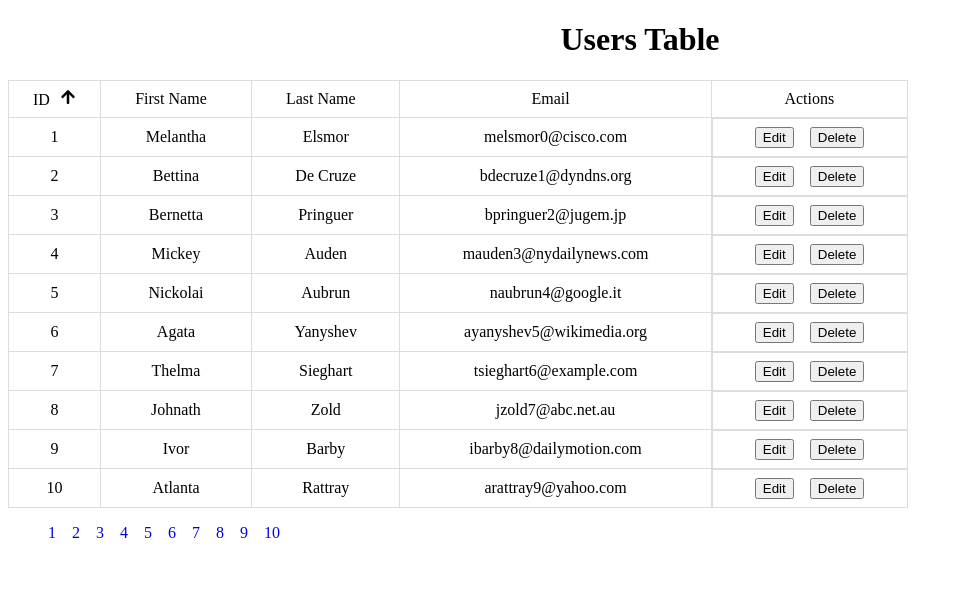
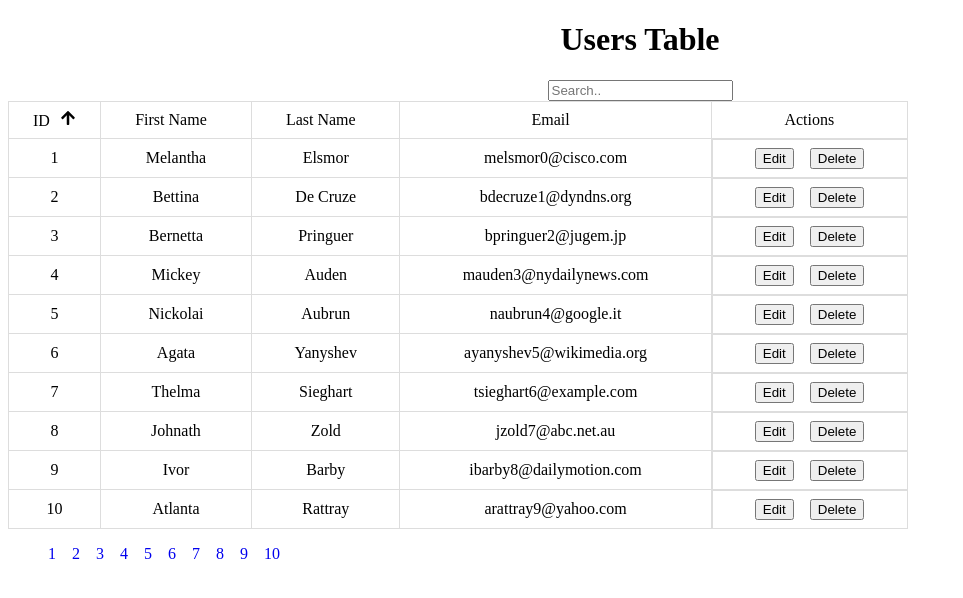
Before and after one commit to dimitarsabev00/Users-Table, a React (Create React App) app: page / in a window 1280 px wide. Shown: the top 598 px of the page, without its empty margins (0-963 px from the left). Built offline with nearby package versions, Linux system fonts and the light colour scheme; the HTML template or start-up script is replaced by a standard one.

Commit message:
Fix Bug With Pagination

```diff
--- a/src/components/AppContainer.js
+++ b/src/components/AppContainer.js
@@ -8,14 +8,34 @@ const AppContainer = () => {
   const [users, setUsers] = useState(users_data);
   const [currentPage, setCurrentPage] = useState(1);
   const [usersPerPage, setUsersPerPage] = useState(10);
+  const [searchPhrase, setSearchPhrase] = useState("");
   const indexOfLastUser = currentPage * usersPerPage;
-  const indexOfFirstUser = currentPage / usersPerPage;
+  const indexOfFirstUser = indexOfLastUser - usersPerPage;
   const currentUsers = users.slice(indexOfFirstUser, indexOfLastUser);
 
   const paginate = (pageNumber) => setCurrentPage(pageNumber);
+
+  const search = (e) => {
+    const matchedUser = users_data.filter((user) => {
+      return `${user.first_name} ${user.last_name} ${user.id} ${user.email}`
+        .toLowerCase()
+        .includes(e.target.value.toLowerCase());
+    });
+
+    setUsers(matchedUser);
+    setSearchPhrase(e.target.value);
+  };
   return (
     <div className="table" style={{ textAlign: "center" }}>
       <h1>Users Table</h1>
+      <div>
+        <input
+          type="text"
+          placeholder="Search.."
+          value={searchPhrase}
+          onChange={search}
+        />
+      </div>
       <Users users={currentUsers} setUsers={setUsers} />
       <Pagination
         usersPerPage={usersPerPage}
```
